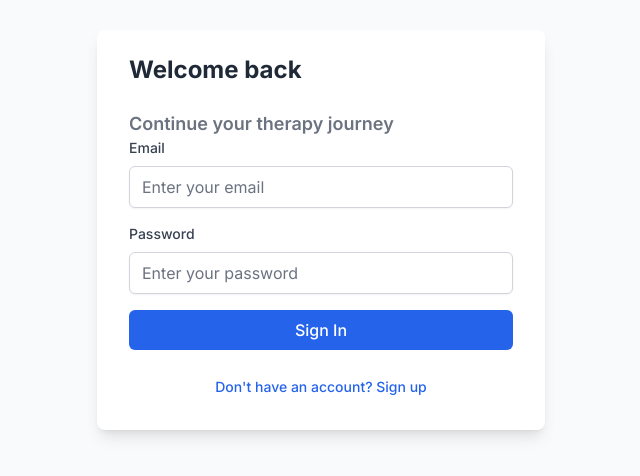
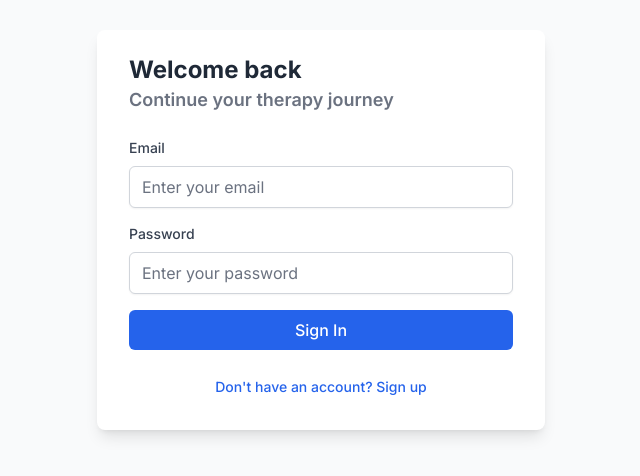
Before and after one commit to aditya-vinodh/bolt-hackathon, a Next.js app: page / in a window 1280 px wide. Shown: the part 178-654 px from the top of the page, without its empty margins (319-959 px from the left). Built offline with nearby package versions, Linux system fonts and the light colour scheme.

Commit message:
Updated AuthForm.tsx

```diff
--- a/components/AuthForm.tsx
+++ b/components/AuthForm.tsx
@@ -47,8 +47,8 @@ export default function AuthForm({ mode, onToggleMode }: AuthFormProps) {
       <div className="bg-white shadow-lg rounded-lg px-8 pt-6 pb-8 mb-4">
 
         {mode == 'login' ? (
-      <div>
-        <h2 className="text-2xl font-bold text-gray-800 mb-6">
+      <div className="mb-6">
+        <h2 className="text-2xl font-bold text-gray-800">
           Welcome back
         </h2>
       <p className="text-lg font-semibold text-gray-500">Continue your therapy journey</p>
```
